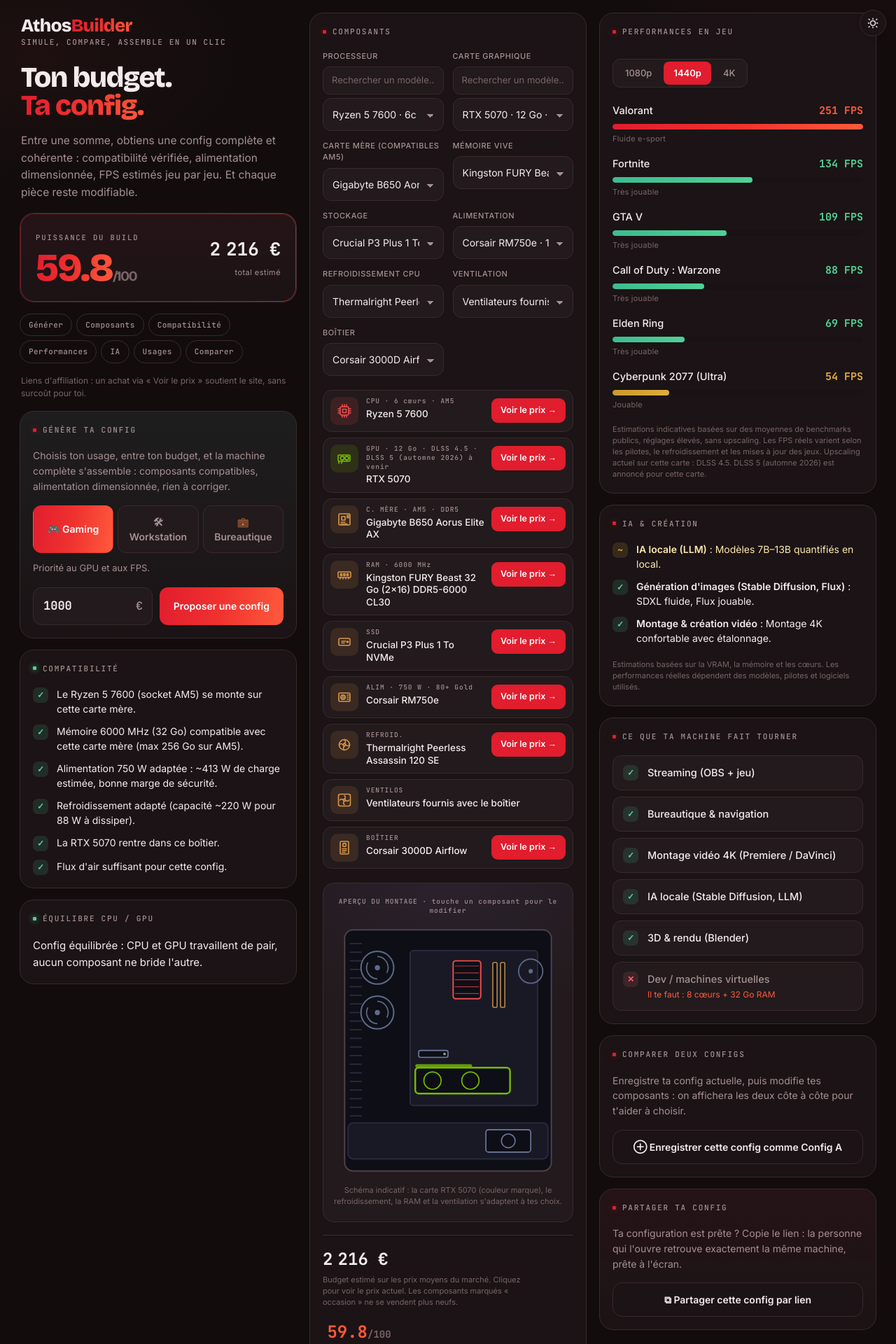
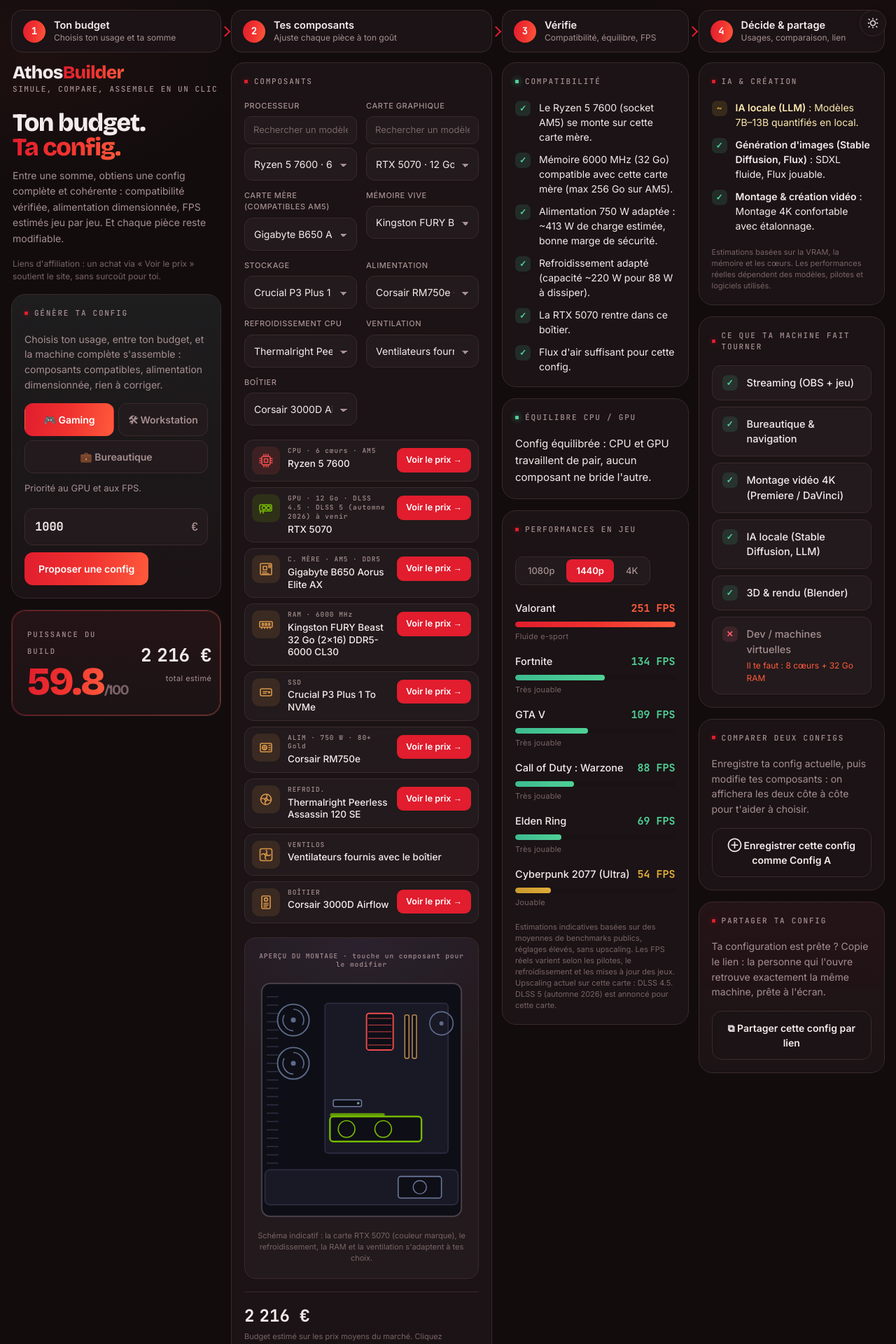
Before and after one commit to AthosBuilder/athos-builder, a React (Vite) app: page / in a window 1280 px wide. Shown: the top 1920 px of the page at 70% size. Built offline with nearby package versions, Linux system fonts and the light colour scheme.

Commit message:
Update App.jsx

```diff
--- a/App.jsx
+++ b/App.jsx
@@ -338,19 +338,39 @@
 /* ── Disposition en colonnes (téléphone : tout s'empile dans l'ordre d'origine) ── */
 .cols{display:flex;flex-direction:column}
 .col{display:contents}
+.hero{order:-3}.readout{order:-2}.toc{order:-1}
 .budget-panel{order:1}.picker{order:2}#s-compat{order:3}.bn-panel{order:4}
 #s-perf{order:5}#s-ai{order:6}#s-uses{order:7}#s-compare{order:8}.share-panel{order:9}
-/* ── Format PC (grand écran) : une seule grande page, 3 colonnes, tout visible ── */
-@media(min-width:1100px){
-  .app{max-width:1640px;padding:18px 28px 40px}
-  .cols{display:grid;grid-template-columns:repeat(3,minmax(0,1fr));gap:18px;align-items:start}
+.flow{display:none}
+/* ── Format PC (grand écran) : parcours guidé en 4 étapes, une seule page ── */
+@media(min-width:1200px){
+  .app{max-width:1760px;padding:14px 16px 40px}
+  .toc{display:none}
+  .flow{display:grid;grid-template-columns:300px minmax(0,1.4fr) minmax(0,1fr) minmax(0,1fr);gap:14px;margin:0 0 14px}
+  .flow-step{position:relative;display:flex;align-items:center;gap:12px;padding:12px 16px;border-radius:16px;
+    background:var(--panel);border:1px solid var(--line);text-decoration:none;color:var(--text);
+    transition:border-color .15s,transform .15s}
+  .flow-step:hover{border-color:var(--accent);transform:translateY(-1px)}
+  .flow-step:focus-visible{outline:2px solid var(--accent);outline-offset:2px}
+  .flow-n{flex-shrink:0;width:32px;height:32px;border-radius:50%;display:grid;place-items:center;
+    background:var(--grad);color:#fff;font-family:'JetBrains Mono',monospace;font-weight:700;font-size:14px}
+  .flow-step b{display:block;font-size:14.5px;line-height:1.25}
+  .flow-step small{display:block;color:var(--muted);font-size:12px;line-height:1.35;margin-top:1px}
+  .flow-step:not(:last-child)::after{content:"";position:absolute;right:-12px;top:50%;width:11px;height:11px;
+    border-top:2.5px solid var(--accent);border-right:2.5px solid var(--accent);
+    transform:translateY(-50%) rotate(45deg);z-index:2}
+  .cols{display:grid;grid-template-columns:300px minmax(0,1.4fr) minmax(0,1fr) minmax(0,1fr);gap:14px;align-items:start}
   .col{display:flex;flex-direction:column;gap:16px;min-width:0}
   .col>*{margin-top:0}
   .col>.panel{margin-top:0;padding:18px}
-  .col>.hero{padding:6px 2px 0}
-  .hero h1{font-size:clamp(34px,3.2vw,46px)}
-  .col>.readout,.col>.toc{margin-top:0}
-}
+  .col>.hero{padding:2px 2px 0}
+  .hero{order:0}.readout{order:2}.budget-panel{order:1}
+  .hero h1{font-size:clamp(32px,2.8vw,42px)}
+  .hero .sub{font-size:14px;margin-top:12px}
+  .fields{grid-template-columns:1fr 1fr}
+  .readout-price,.readout-price *{white-space:nowrap}
+}
+body:has(.app.dark){background:#120C0D}
 @media(min-width:2000px){
   .app{max-width:1900px}
 }
@@ -1495,6 +1515,12 @@
       </button>
       {booting && <div className="tv-boot" aria-hidden="true"><span className="tv-line" /><span className="tv-flash" /></div>}
       <div className="ambient" aria-hidden="true" />
+    <nav className="flow" aria-label="Parcours en 4 étapes">
+      <a className="flow-step" href="#s-budget"><span className="flow-n">1</span><span><b>Ton budget</b><small>Choisis ton usage et ta somme</small></span></a>
+      <a className="flow-step" href="#s-parts"><span className="flow-n">2</span><span><b>Tes composants</b><small>Ajuste chaque pièce à ton goût</small></span></a>
+      <a className="flow-step" href="#s-compat"><span className="flow-n">3</span><span><b>Vérifie</b><small>Compatibilité, équilibre, FPS</small></span></a>
+      <a className="flow-step" href="#s-ai"><span className="flow-n">4</span><span><b>Décide &amp; partage</b><small>Usages, comparaison, lien</small></span></a>
+    </nav>
     <div className="cols">
     <div className="col col-a">
       <header className="hero">
@@ -1558,23 +1584,6 @@
       {HAS_AFFILIATE && (
         <p className="disclosure">Liens d'affiliation : un achat via « Voir le prix » soutient le site, sans surcoût pour toi.</p>
       )}
-
-      <section className={`panel diag ${hasBlocker ? "diag-cpu" : "diag-ok"}`} id="s-compat">
-        <h2 className="panel-title">Compatibilité</h2>
-        <ul className="compat">
-          {checks.map((c, i) => (
-            <li key={i} className={`c-${c.lvl}`}>
-              <span className="dot">{c.lvl === "ok" ? "✓" : c.lvl === "warn" ? "!" : "✕"}</span>
-              <span>{c.msg}</span>
-            </li>
-          ))}
-        </ul>
-      </section>
-
-      <section className={`panel bn-panel diag diag-${bn.type}`}>
-        <h2 className="panel-title">Équilibre CPU / GPU</h2>
-        <p className="diag-msg">{bn.msg}</p>
-      </section>
 
     </div>
     <div className="col col-b">
@@ -1640,6 +1649,23 @@
 
     </div>
     <div className="col col-c">
+      <section className={`panel diag ${hasBlocker ? "diag-cpu" : "diag-ok"}`} id="s-compat">
+        <h2 className="panel-title">Compatibilité</h2>
+        <ul className="compat">
+          {checks.map((c, i) => (
+            <li key={i} className={`c-${c.lvl}`}>
+              <span className="dot">{c.lvl === "ok" ? "✓" : c.lvl === "warn" ? "!" : "✕"}</span>
+              <span>{c.msg}</span>
+            </li>
+          ))}
+        </ul>
+      </section>
+
+      <section className={`panel bn-panel diag diag-${bn.type}`}>
+        <h2 className="panel-title">Équilibre CPU / GPU</h2>
+        <p className="diag-msg">{bn.msg}</p>
+      </section>
+
       <section className="panel" id="s-perf">
        {isPro ? (
         <>
@@ -1683,6 +1709,8 @@
        )}
       </section>
 
+    </div>
+    <div className="col col-d">
       <section className="panel" id="s-ai">
         <h2 className="panel-title">IA &amp; création</h2>
         <ul className="compat">
```
